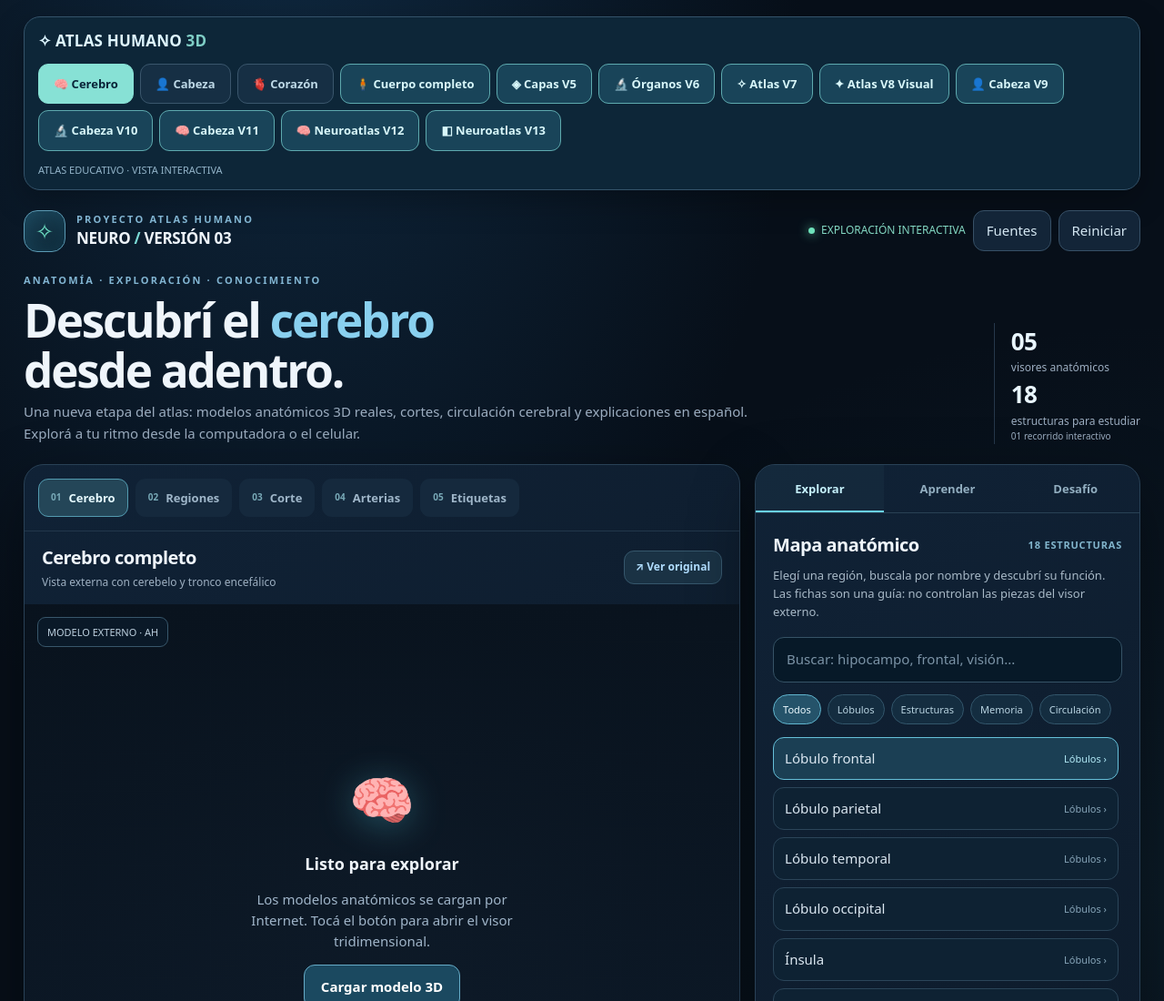
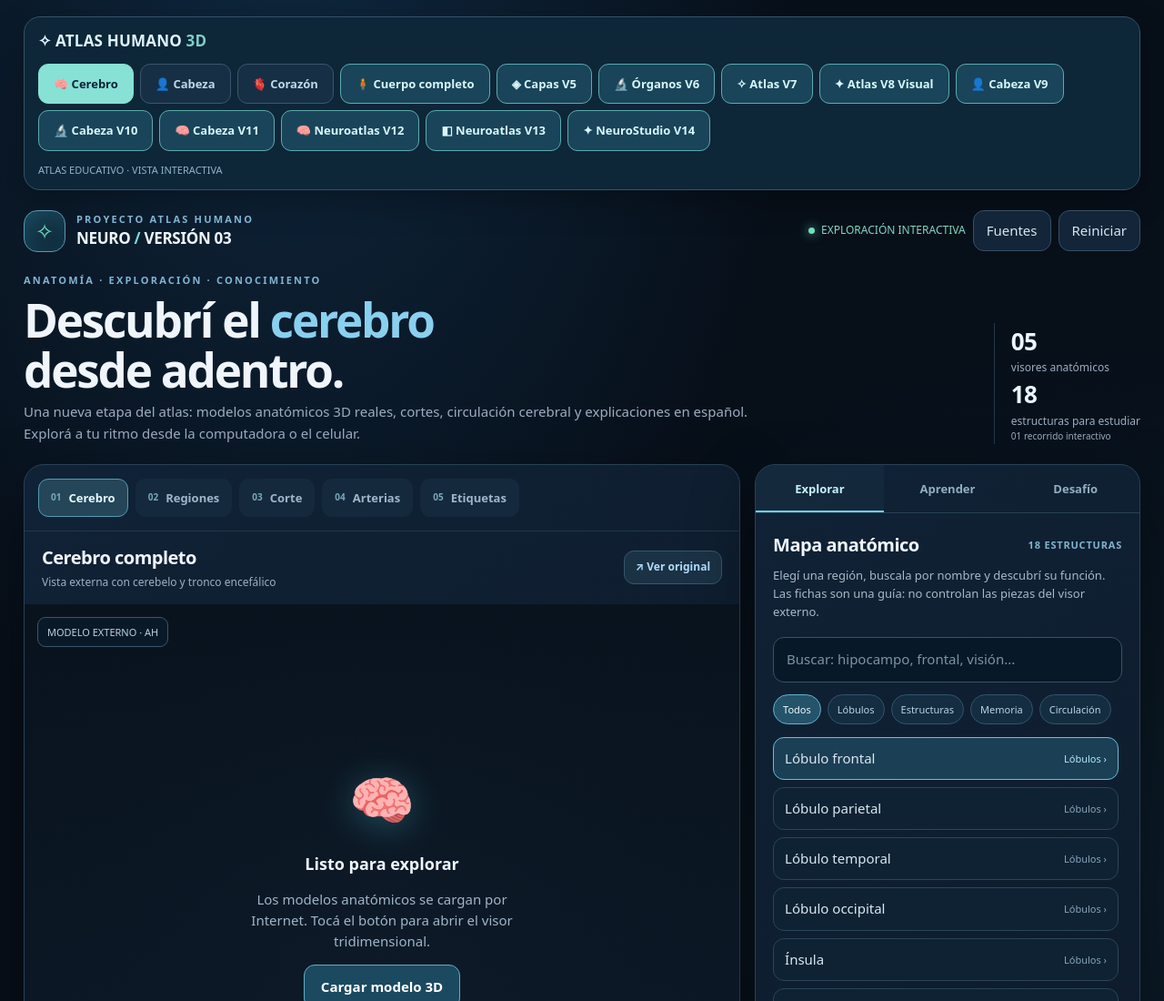
Before and after one commit to camerakike-oss/atlas-humano-3d, a plain HTML site: page index.html in a window 1280 px wide. Shown: the top 1100 px of the page at 91% size. Drawn offline with Linux system fonts and the light colour scheme.

Commit message:
Agregar acceso a NeuroStudio V14 desde el atlas

```diff
--- a/index.html
+++ b/index.html
@@ -86,6 +86,7 @@ button,input,a{font:inherit}button{cursor:pointer}a{color:#b1deff;text-underline
   <a class="body-site-link" href="cabeza-explorador.html">🧠 Cabeza V11</a>
   <a class="body-site-link" href="neuroatlas.html">🧠 Neuroatlas V12</a>
   <a class="body-site-link" href="neurocomparador.html">◧ Neuroatlas V13</a>
+  <a class="body-site-link" href="neurostudio.html">✦ NeuroStudio V14</a>
  </div>
  <div class="site-status">ATLAS EDUCATIVO · VISTA INTERACTIVA</div>
 </div></nav>
```
